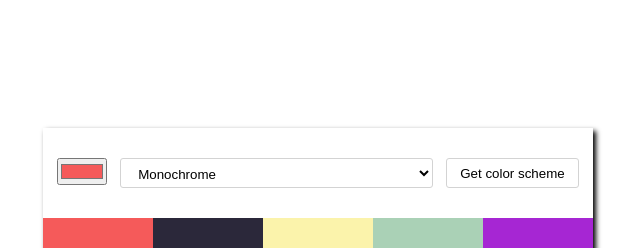
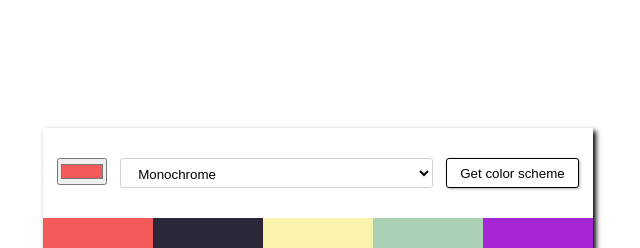
Before and after one commit to nirusu10/color-scheme-generator, a plain HTML site: page index.html in a window 1280 px wide. In both pictures the pointer is over the button "Get color scheme". Shown: the top 248 px of the page, without its empty margins (322-962 px from the left). Drawn offline with Linux system fonts and the light colour scheme.

Commit message:
added button hover style

```diff
--- a/styles.css
+++ b/styles.css
@@ -35,6 +35,12 @@ select {
   background-color: inherit;
   border: 1px solid lightgray;
   border-radius: 3px;
+  cursor: pointer;
+}
+
+button:hover {
+  border: 1px solid black;
+  box-shadow: 1px 1px 3px rgba(0, 0, 0, 0.3);
 }
 
 select {
```
